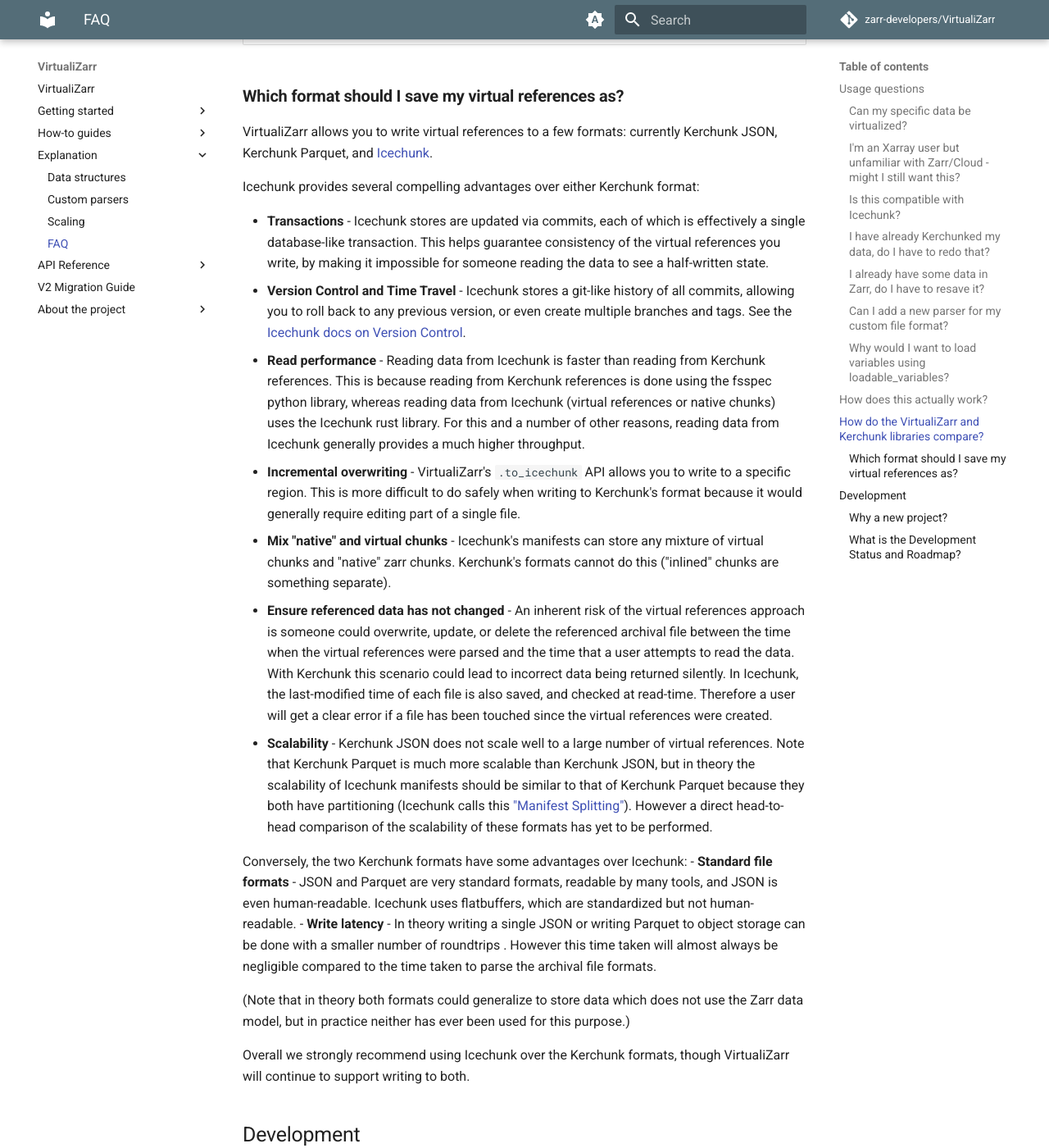
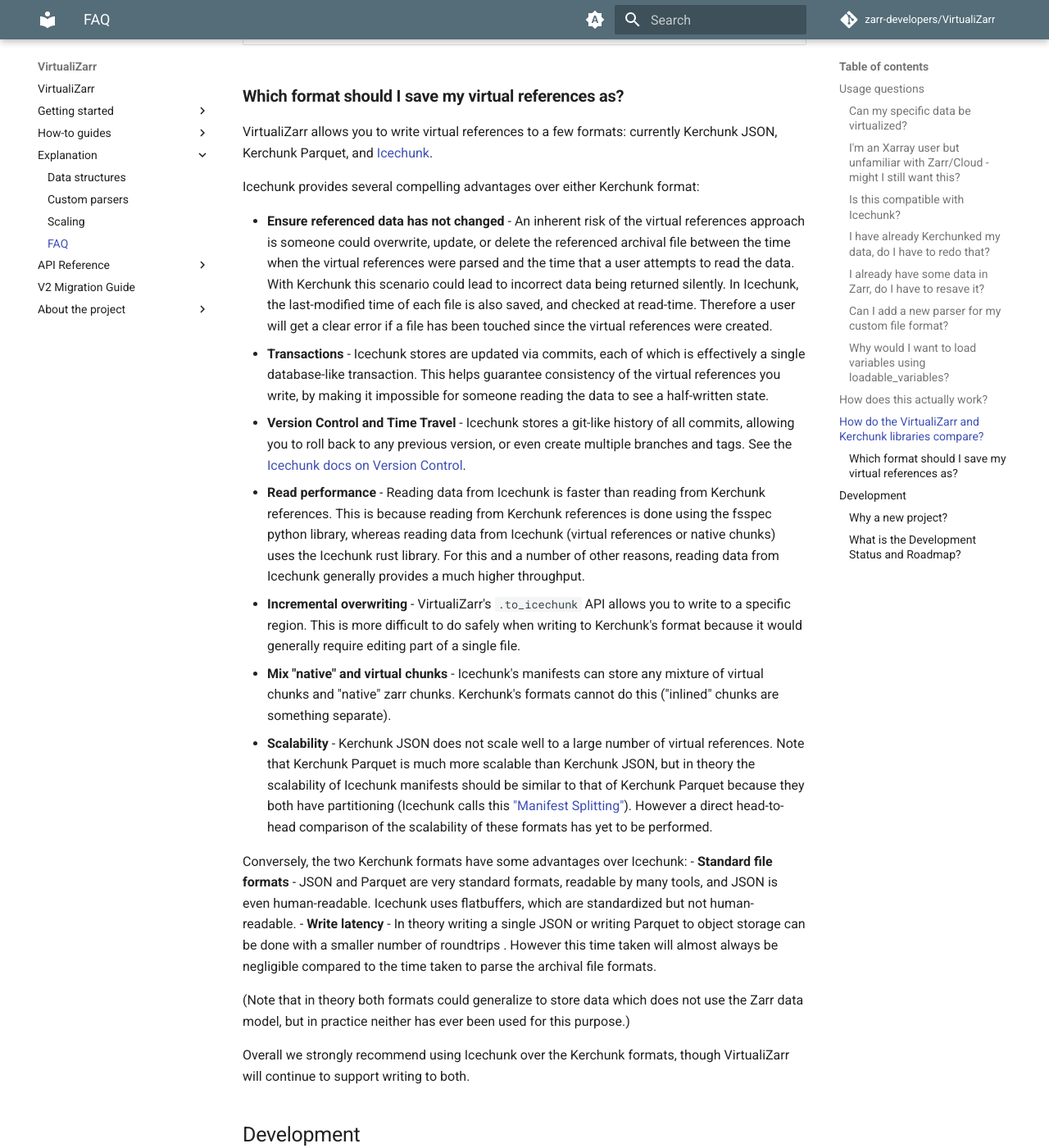
Before and after one commit to zarr-developers/VirtualiZarr, an MkDocs documentation site: the page built from docs/faq.md, in a window 1280 px wide and 1400 px high, scrolled down 8085 px. Shown: the whole window at 82% size. Built offline with MkDocs 1.6.1 and Material for MkDocs 9.7.7, drawn with Linux system fonts in a browser that asks for light colours; comment, search, counter and statistics services are not loaded; the version menu is left out.

Commit message:
move staleness protection to be the first bullet

```diff
--- a/docs/faq.md
+++ b/docs/faq.md
@@ -173,12 +173,12 @@
 
 Icechunk provides several compelling advantages over either Kerchunk format:
 
+- **Ensure referenced data has not changed** - An inherent risk of the virtual references approach is someone could overwrite, update, or delete the referenced archival file between the time when the virtual references were parsed and the time that a user attempts to read the data. With Kerchunk this scenario could lead to incorrect data being returned silently. In Icechunk, the last-modified time of each file is also saved, and checked at read-time. Therefore a user will get a clear error if a file has been touched since the virtual references were created.
 - **Transactions** - Icechunk stores are updated via commits, each of which is effectively a single database-like transaction. This helps guarantee consistency of the virtual references you write, by making it impossible for someone reading the data to see a half-written state.
 - **Version Control and Time Travel** - Icechunk stores a git-like history of all commits, allowing you to roll back to any previous version, or even create multiple branches and tags. See the [Icechunk docs on Version Control](https://icechunk.io/en/latest/version-control/).
 - **Read performance** - Reading data from Icechunk is faster than reading from Kerchunk references. This is because reading from Kerchunk references is done using the fsspec python library, whereas reading data from Icechunk (virtual references or native chunks) uses the Icechunk rust library. For this and a number of other reasons, reading data from Icechunk generally provides a much higher throughput.
 - **Incremental overwriting** - VirtualiZarr's `.to_icechunk` API allows you to write to a specific region. This is more difficult to do safely when writing to Kerchunk's format because it would generally require editing part of a single file.
 - **Mix "native" and virtual chunks** - Icechunk's manifests can store any mixture of virtual chunks and "native" zarr chunks. Kerchunk's formats cannot do this ("inlined" chunks are something separate).
-- **Ensure referenced data has not changed** - An inherent risk of the virtual references approach is someone could overwrite, update, or delete the referenced archival file between the time when the virtual references were parsed and the time that a user attempts to read the data. With Kerchunk this scenario could lead to incorrect data being returned silently. In Icechunk, the last-modified time of each file is also saved, and checked at read-time. Therefore a user will get a clear error if a file has been touched since the virtual references were created.
 - **Scalability** - Kerchunk JSON does not scale well to a large number of virtual references. Note that Kerchunk Parquet is much more scalable than Kerchunk JSON, but in theory the scalability of Icechunk manifests should be similar to that of Kerchunk Parquet because they both have partitioning (Icechunk calls this ["Manifest Splitting"](https://icechunk.io/en/latest/performance/#splitting-manifests)).
 However a direct head-to-head comparison of the scalability of these formats has yet to be performed.
 
```
